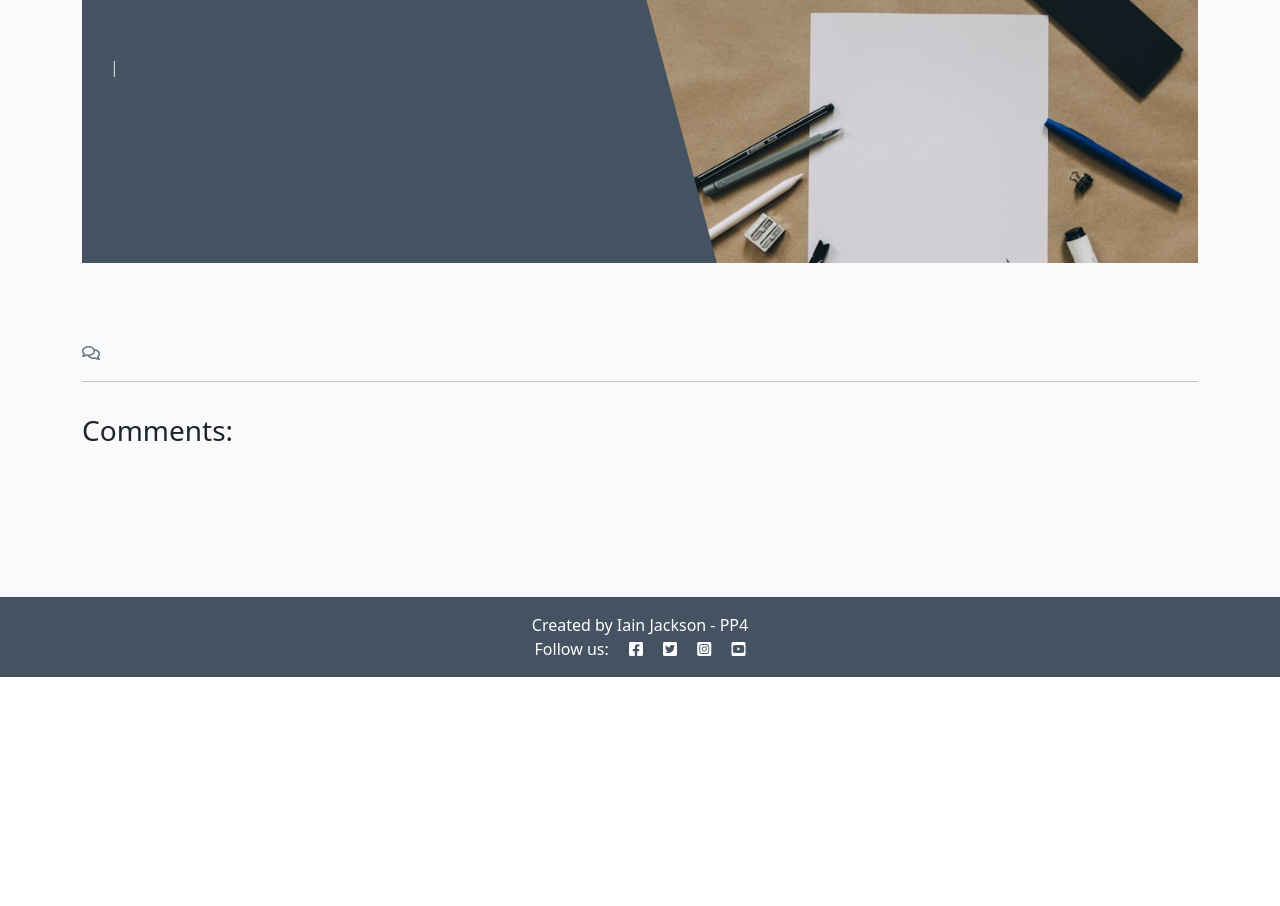
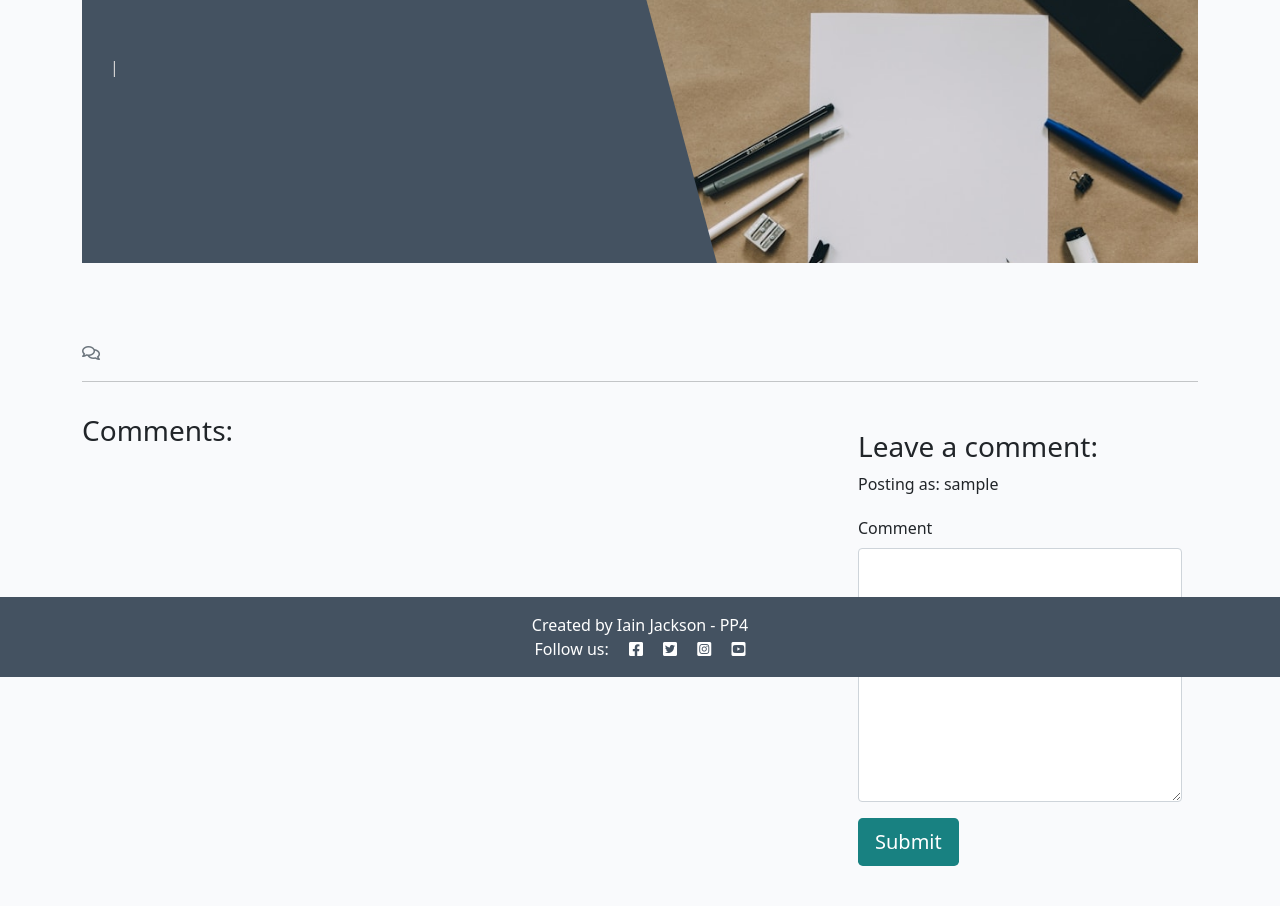
Before and after one commit to IainJackson90/pp4-holiday-dreams, a Django app: template blog/templates/blog/post_detail.html in a window 1280 px wide. Shown: the part 123-1029 px from the top of the page. Before the commit the page ends 800 px from the top, so only its background shows below. Run offline with Django 4.2, Linux system fonts and the light colour scheme; the template is opened without the code that fills it: values that come from a table or form of the project are taken from there, others are empty; the visitor is signed in with stand-in values (Sample User, id 1); parts of the project's set-up code (start-up, migrations or seed data) failed here and were passed over; some libraries are stand-ins or nearby versions.

Commit message:
Add: Basic crispy form template for comments

```diff
--- /dev/null
+++ b/blog/forms.py
@@ -0,0 +1,9 @@
+from .models import Comment
+from django import forms
+
+
+class CommentForm(forms.ModelForm):
+    class Meta:
+        model = Comment
+        fields = ('body',)
+        labels = {'body': 'Comment',}
--- a/blog/templates/blog/post_detail.html
+++ b/blog/templates/blog/post_detail.html
@@ -1,5 +1,6 @@
 {% extends 'base.html' %} {% block content %}
 {% load static %}
+{% load crispy_forms_tags %}
 
 <div class="masthead">
     <div class="container">
@@ -71,6 +72,22 @@
                 {% endfor %}
             </div>
         </div>
+        <!-- Creating New Comments -->
+        <div class="col-md-4 card mb-4 mt-3">
+            <div class="card-body">
+                {% if user.is_authenticated %}
+                <h3>Leave a comment:</h3>
+                <p>Posting as: {{ user.username }}</p>
+                <form id="commentForm" method="post" style="margin-top: 1.3em;">
+                    {{ comment_form | crispy }}
+                    {% csrf_token %}
+                    <button id="submitButton" type="submit" class="btn btn-signup btn-lg">Submit</button>
+                </form>
+                {% else %}
+                <p>Log in to leave a comment</p>
+                {% endif %}
+            </div>
+        </div>
     </div>
 </div>
 
--- a/blog/views.py
+++ b/blog/views.py
@@ -1,6 +1,7 @@
 from django.shortcuts import render, get_object_or_404
 from django.views import generic
 from .models import Post
+from .forms import CommentForm
 
 # Create your views here.
 
@@ -31,6 +32,7 @@
     post = get_object_or_404(queryset, slug=slug)
     comments = post.comments.all().order_by("-created_on")
     comment_counter = post.comments.filter(approved=True).count()
+    comment_form = CommentForm()
 
     return render(
         request,
@@ -39,5 +41,6 @@
              "post": post,
              "comments": comments,
              "comment_counter": comment_counter,
+             "comment_form": comment_form,
         },
 )
--- a/holidaydreams/settings.py
+++ b/holidaydreams/settings.py
@@ -48,6 +48,8 @@
     'allauth',
     'allauth.account',
     'allauth.socialaccount',
+    'crispy_forms',
+    'crispy_bootstrap5',
     'django_summernote',
     'blog',
     'about',
@@ -56,6 +58,9 @@
 SITE_ID = 1
 LOGIN_REDIRECT_URL = '/'
 LOGOUT_REDIRECT_URL = '/'
+
+CRISPY_ALLOWED_TEMPLATE_PACKS = "bootstrap5"
+CRISPY_TEMPLATE_PACK = "bootstrap5"
 
 MIDDLEWARE = [
     'django.middleware.security.SecurityMiddleware',
--- a/requirements.txt
+++ b/requirements.txt
@@ -1,7 +1,9 @@
 asgiref==3.8.1
+crispy-bootstrap5==0.7
 dj-database-url==0.5.0
 Django==4.2.11
 django-allauth==0.57.2
+django-crispy-forms==2.1
 django-summernote==0.8.20.0
 gunicorn==20.1.0
 oauthlib==3.2.2
--- a/static/css/style.css
+++ b/static/css/style.css
@@ -159,3 +159,7 @@
 .approval {
     color: rgb(222, 146, 168);
 }
+
+.asteriskField {
+    display: none;
+}
```
